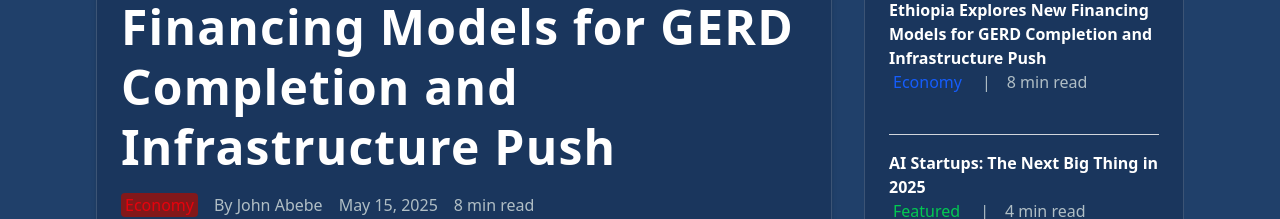
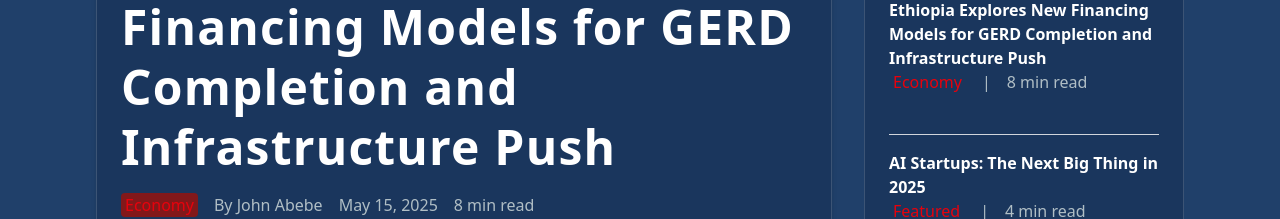
Before and after one commit to HikmaAnwar/ensight-news, a Next.js app: page / in a window 1280 px wide. Shown: the part 733-952 px from the top of the page. Built offline with nearby package versions, Linux system fonts and the light colour scheme.

Commit message:
feat: simplify category styling in Sidebar component for improved readability

```diff
--- a/src/components/ui/Sidebar.tsx
+++ b/src/components/ui/Sidebar.tsx
@@ -25,13 +25,7 @@
                 {article.title}
               </Text>
               <Group className="text-muted mb-6 inline-flex flex-row gap-4 hover:text-red-600">
-                <Text
-                  className={`whitespace-nowrap px-1 py-0 rounded ${
-                    article.category === "Economy"
-                      ? "text-blue-600 hover:text-red-600"
-                      : "text-green-500 hover:text-red-600"
-                  }`}
-                >
+                <Text className="text-red-600 whitespace-nowrap px-1 py-0 rounded">
                   {article.category}
                 </Text>
                 <Text className="whitespace-nowrap">|</Text>
```
